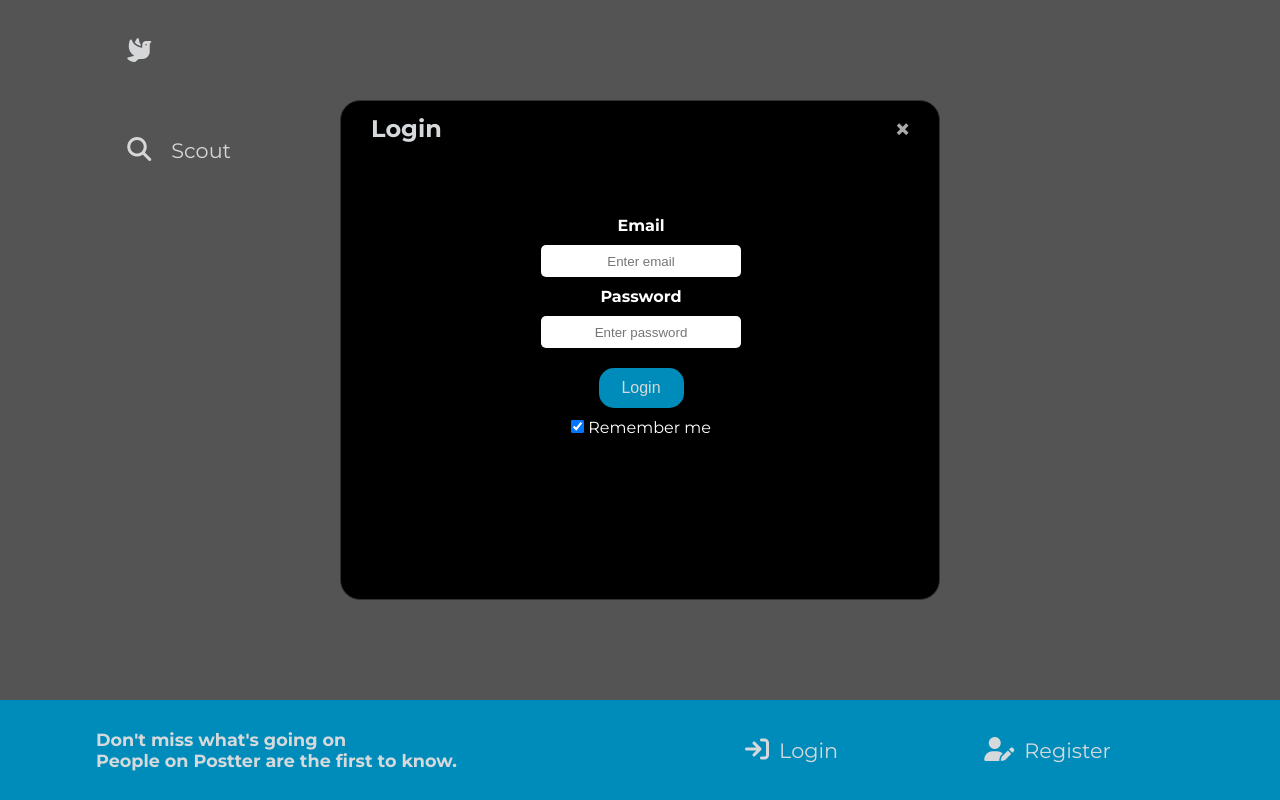
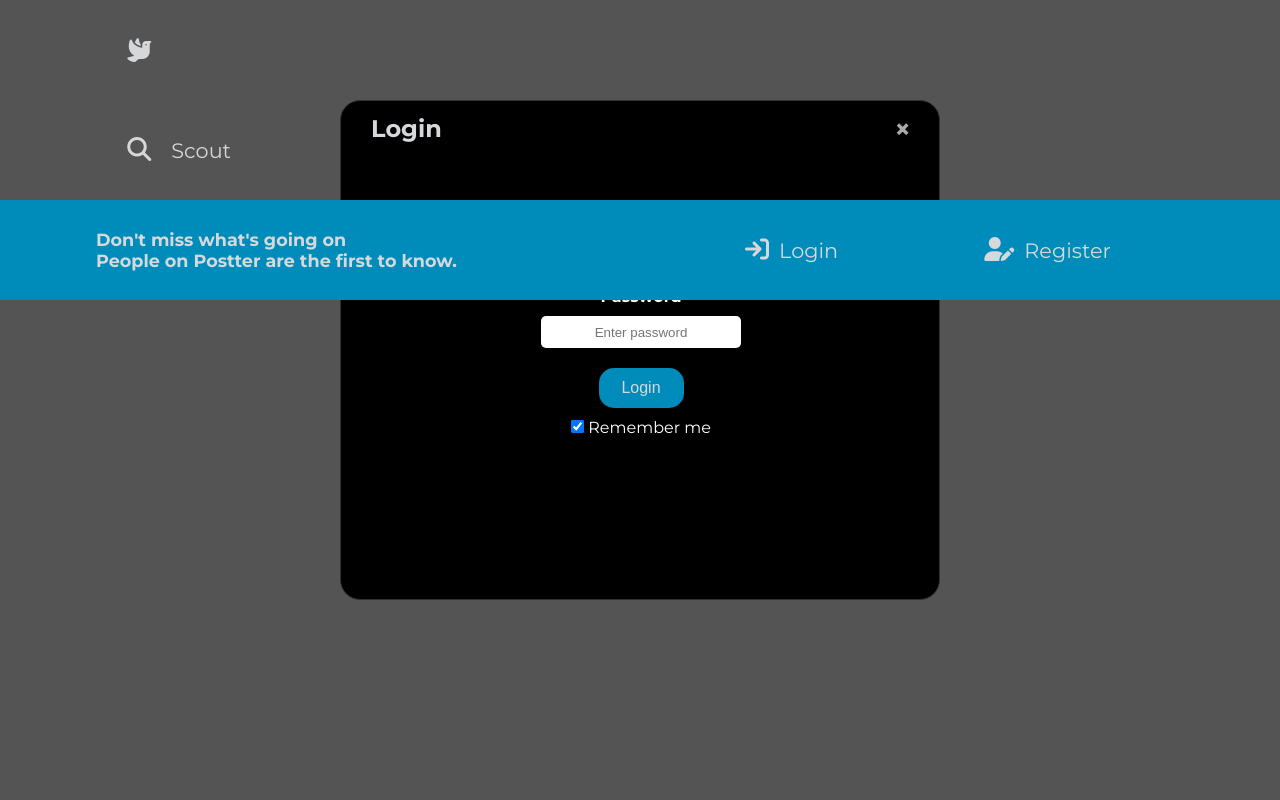
Before and after one commit to dinevz/social-media-clone, a React (Create React App) app: page /login in a window 1280 px wide. Built offline with nearby package versions, Linux system fonts and the light colour scheme; no server answers.

Commit message:
fix some visual bugs

```diff
--- a/src/App.css
+++ b/src/App.css
@@ -1,11 +1,9 @@
 
 .App {
-    idth: 100vw;
-    height: 100vh;
+    width: 100vw;
+    height: 100%;
     display: flex;
     flex-direction: row;
-    flex-wrap: wrap;
-    overflow-x: hidden;
 }
 
 .routes-container {
```
